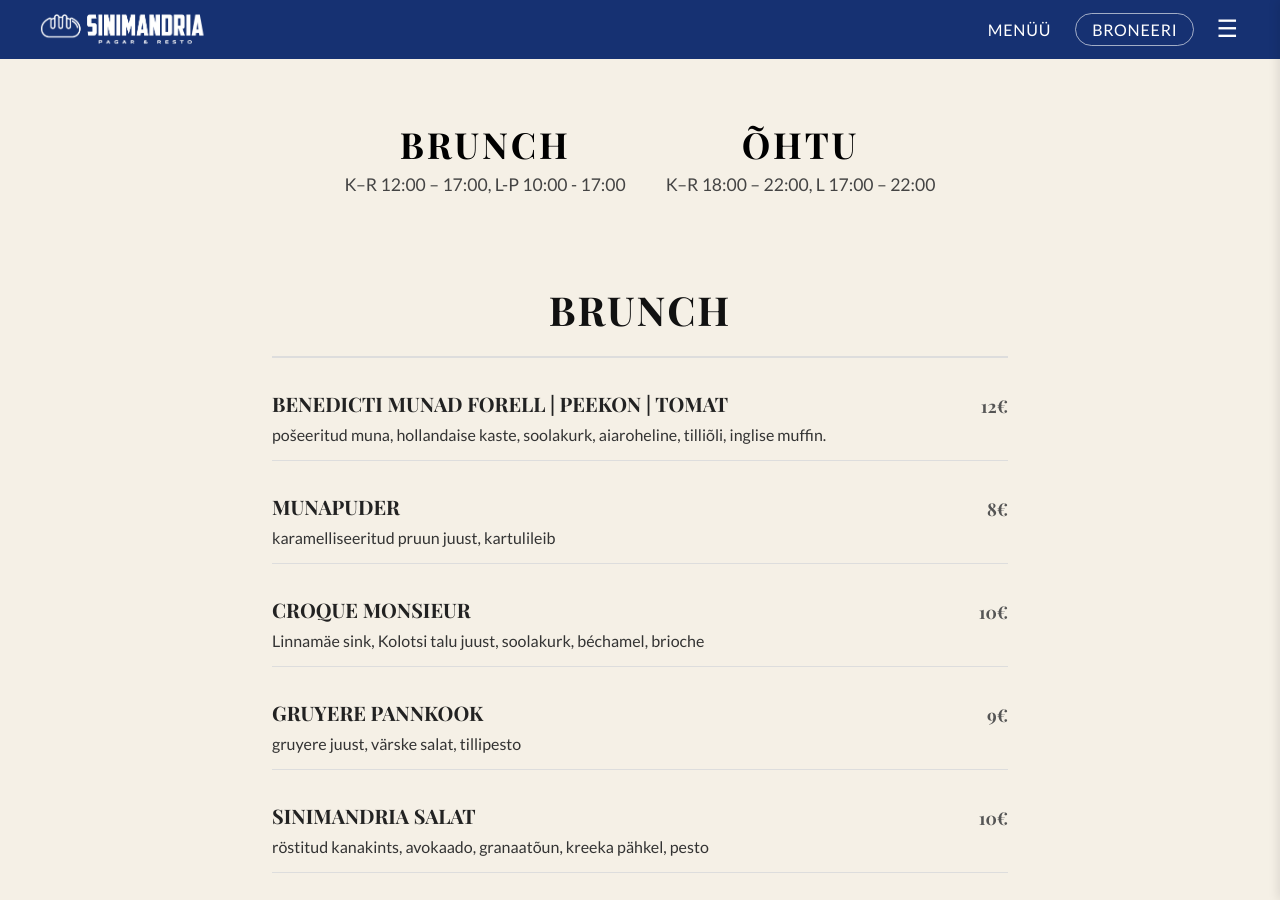
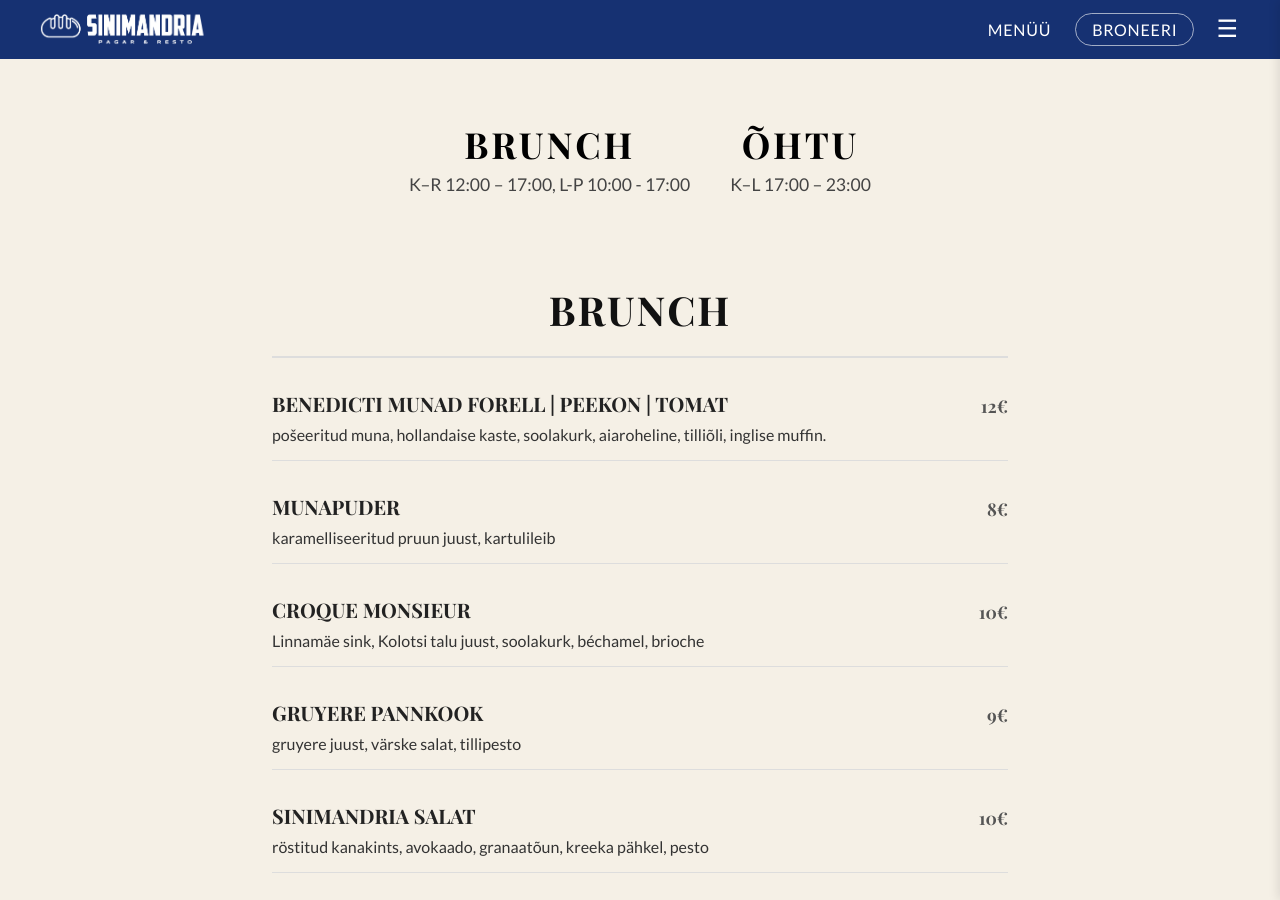
Before and after one commit to m-tu/sinimandria, a Jekyll site: the page built from pages/menu.markdown, in a window 1280 px wide and 900 px high. Built offline with Jekyll 4.4.1, drawn with Linux system fonts in a browser that asks for light colours.

Commit message:
Update menu.markdown

```diff
--- a/pages/menu.markdown
+++ b/pages/menu.markdown
@@ -14,7 +14,7 @@
   </div>
   <div class="menu-summary-item">
     <h2><a href="#ohtusook">ÕHTU</a></h2>
-    <p class="menu-note">K–R 18:00 – 22:00, L 17:00 – 22:00</p>
+    <p class="menu-note">K–L 17:00 – 23:00</p>
   </div>
 </div>
 <!--
```
